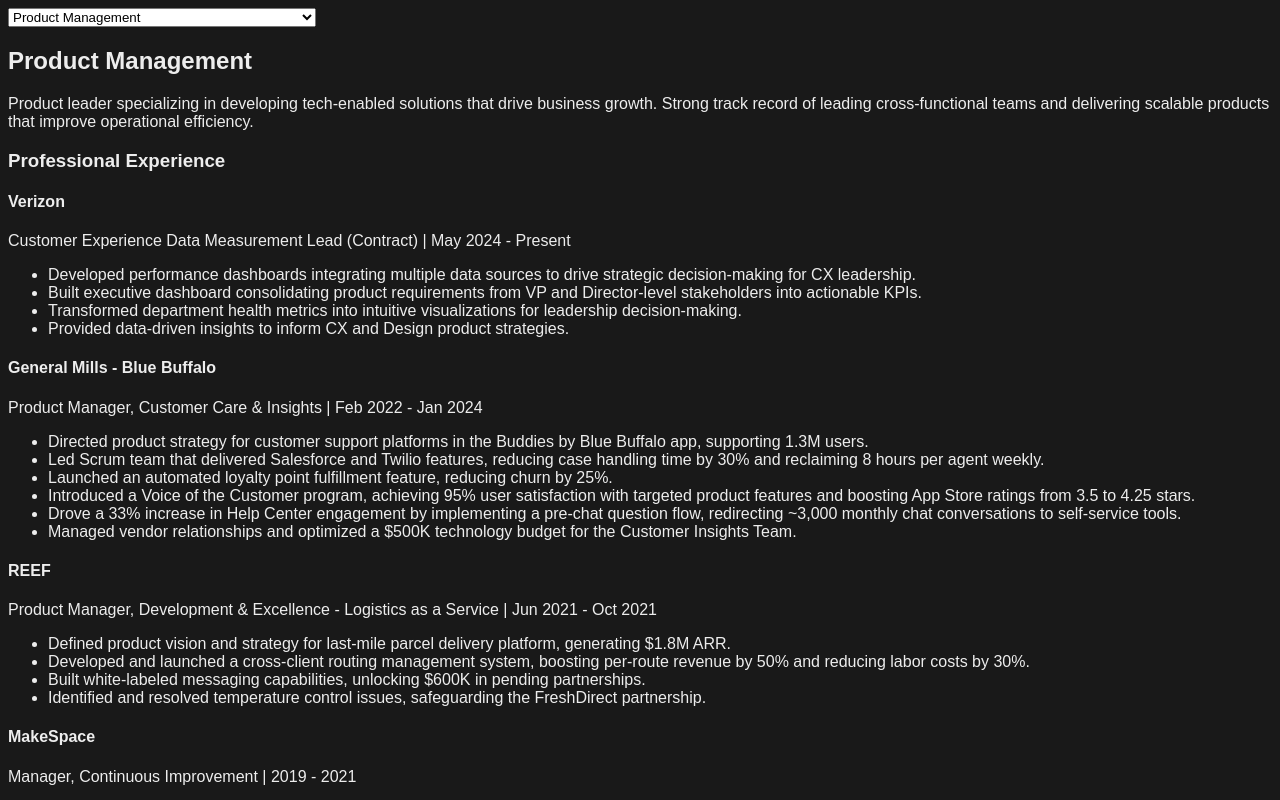
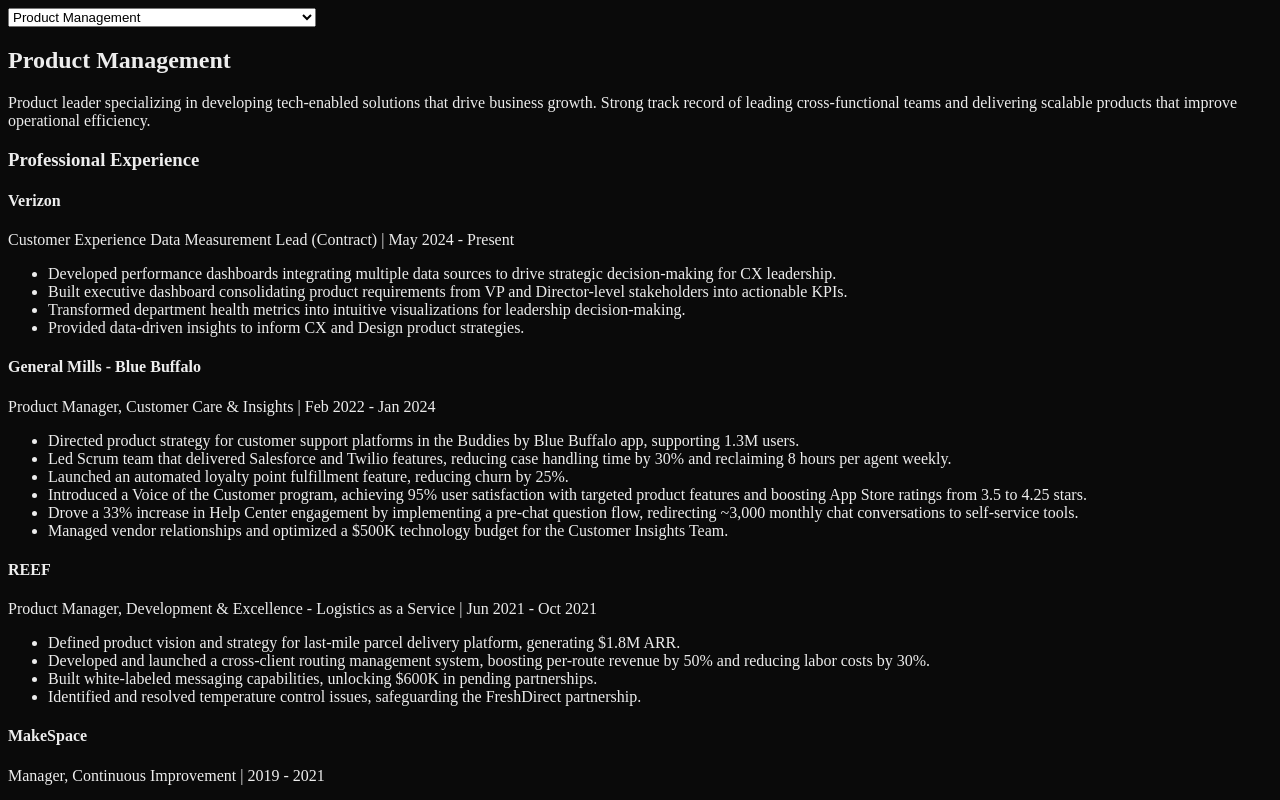
Before and after one commit to at-jason/career-viewer, a Next.js app: page / in a window 1280 px wide. Shown: the top 800 px of the page. Built offline with nearby package versions, Linux system fonts and the light colour scheme.

Commit message:
Update globals.css

```diff
--- a/src/app/globals.css
+++ b/src/app/globals.css
@@ -1,26 +1,20 @@
-/* Define dark mode color variables */
 :root {
-  --background: #191919;  /* Dark background */
-  --foreground: #ededed;  /* Light text */
+  --background: #0a0a0a;
+  --foreground: #ededed;
+  --highlight: #00ff00;
 }
 
-/* Apply dark mode colors globally */
 body {
   background-color: var(--background);
   color: var(--foreground);
-  font-family: Arial, Helvetica, sans-serif;
 }
 
-/* Widget-specific styling */
-.widget {
-  background-color: var(--background);
+/* Apply to headings, paragraphs, and links, but not all spans */
+h1, h2, h3, h4, h5, h6, p, a {
   color: var(--foreground);
-  border: 1px solid #333; /* Optional: adjust border to match dark mode */
-  padding: 20px;
-  border-radius: 5px;
 }
 
-/* Override any potential conflicting text colors */
-h1, h2, h3, h4, h5, h6, p, span, a {
-  color: var(--foreground);
+/* Use a .highlight class to force green color */
+.highlight {
+  color: var(--highlight) !important;
 }
```
